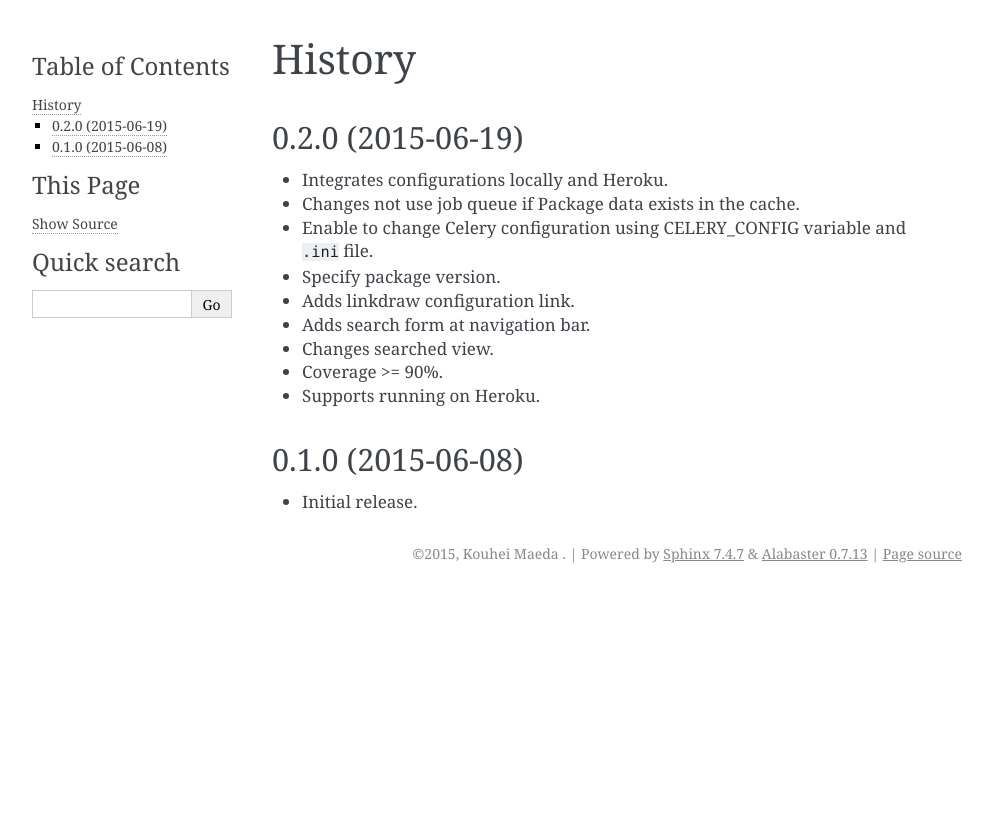
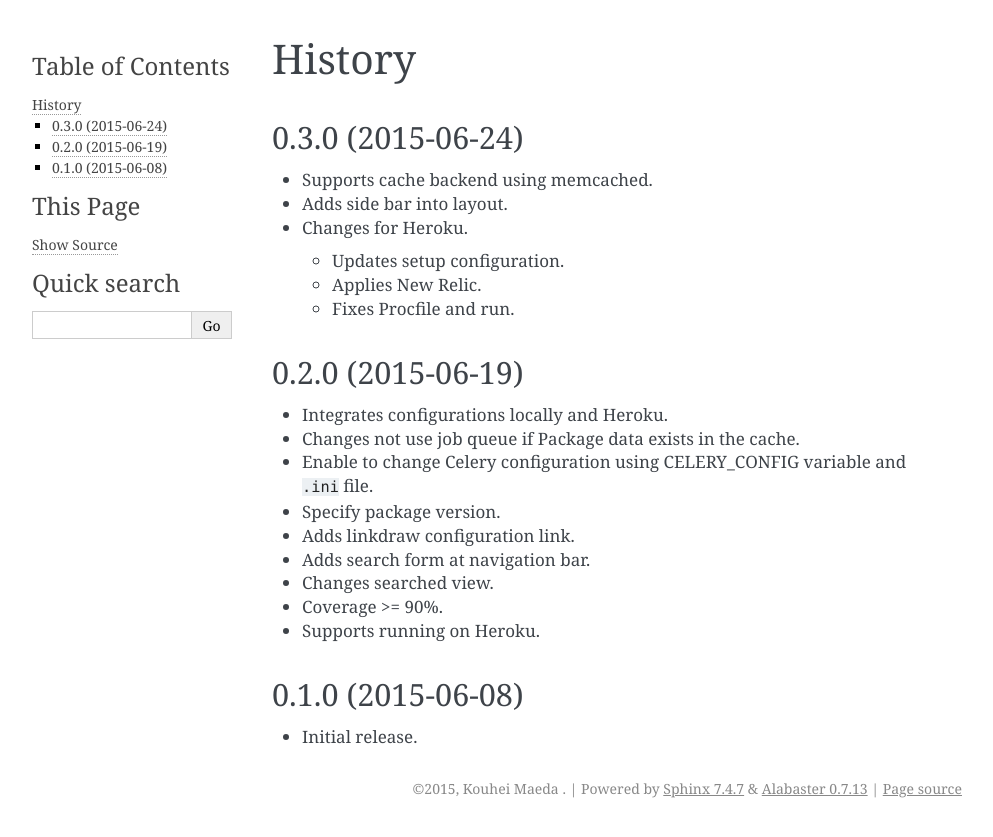
Before and after one commit to mkouhei/pgraph, a Sphinx documentation site: the page built from docs/source/HISTORY.rst, in a window 1280 px wide. Shown: the top 837 px of the page, without its empty margins (148-1141 px from the left). Built offline with Sphinx 7.4.7, drawn with Linux system fonts in a browser that asks for light colours.

Commit message:
Bump version.
Signed-off-by: Kouhei Maeda <mkouhei@palmtb.net>

```diff
--- a/docs/source/HISTORY.rst
+++ b/docs/source/HISTORY.rst
@@ -1,5 +1,16 @@
 History
 =======
+
+0.3.0 (2015-06-24)
+------------------
+
+* Supports cache backend using memcached.
+* Adds side bar into layout.
+* Changes for Heroku.
+
+  * Updates setup configuration.
+  * Applies New Relic.
+  * Fixes Procfile and run.
 
 0.2.0 (2015-06-19)
 ------------------
--- a/pgraph/__init__.py
+++ b/pgraph/__init__.py
@@ -4,6 +4,6 @@
 __project__ = 'pgraph'
 __author__ = 'Kouhei Maeda'
 __email__ = 'mkouhei@palmtb.net'
-__version__ = '0.2.0'
+__version__ = '0.3.0'
 __repo__ = 'https://github.com/mkouhei/pgraph'
 READTHEDOCS = 'http://pgraph.readthedocs.org'
```
